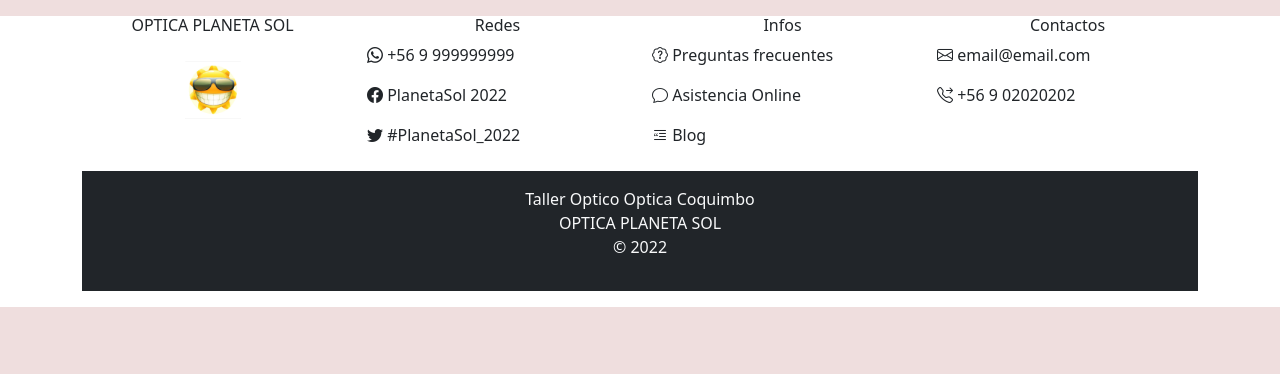
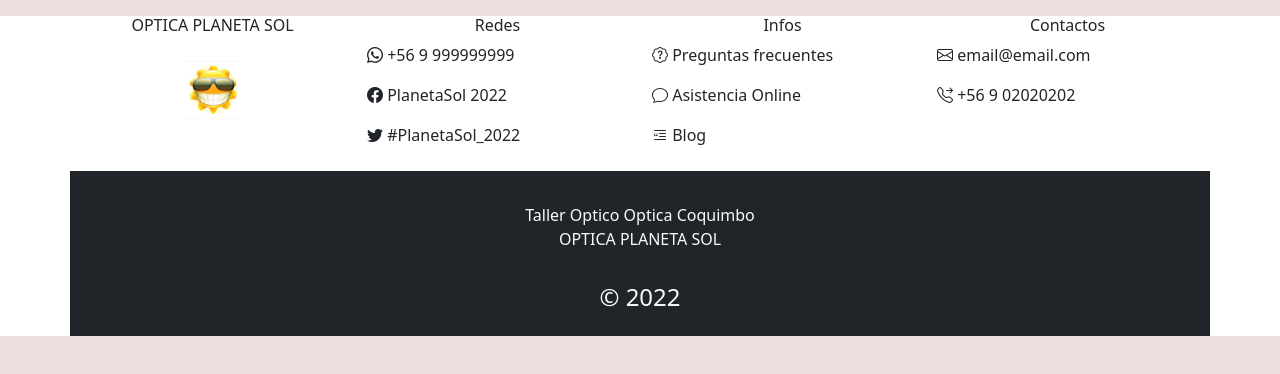
Before and after one commit to xhinodread/chileregion_demos, a Next.js app: page /planetasol/components/pies in a window 1280 px wide. Shown: the top 374 px of the page. Built offline with nearby package versions, Linux system fonts and the light colour scheme; a web font is replaced by a local one.

Commit message:
primer commit

```diff
--- a/pages/planetasol/components/pies.js
+++ b/pages/planetasol/components/pies.js
@@ -32,11 +32,11 @@ export default function Pies(){
           </div>
         </div>
         <div className="row align-item-center mt-2 ">
-          <div className="col">
-            <p className="text-center bg-dark text-light p-3">
+          <div className="col p-3 text-center bg-dark text-light">
+            <p className=" p-3">
               Taller Optico Optica Coquimbo<br/> OPTICA PLANETA SOL
-              <p>© 2022</p>
             </p>
+            <h4>© 2022</h4>
           </div>
         </div>
       </div>
```
Also changed, not shown: pages/planetasol/components/categorias.js (+4 -6 lines).
